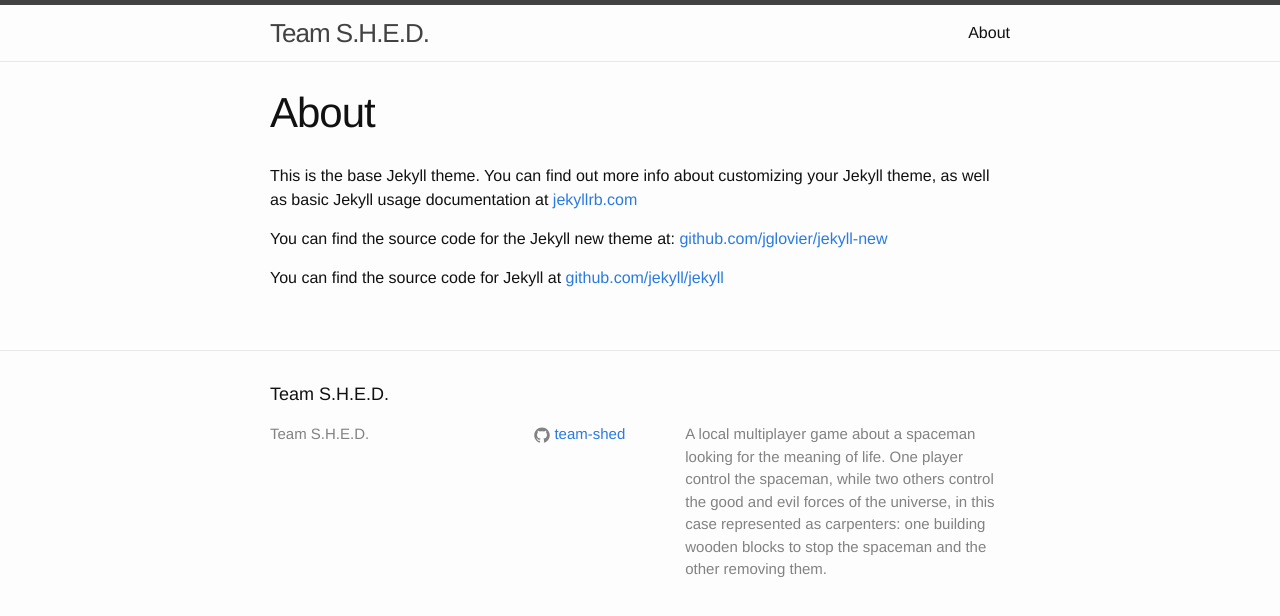
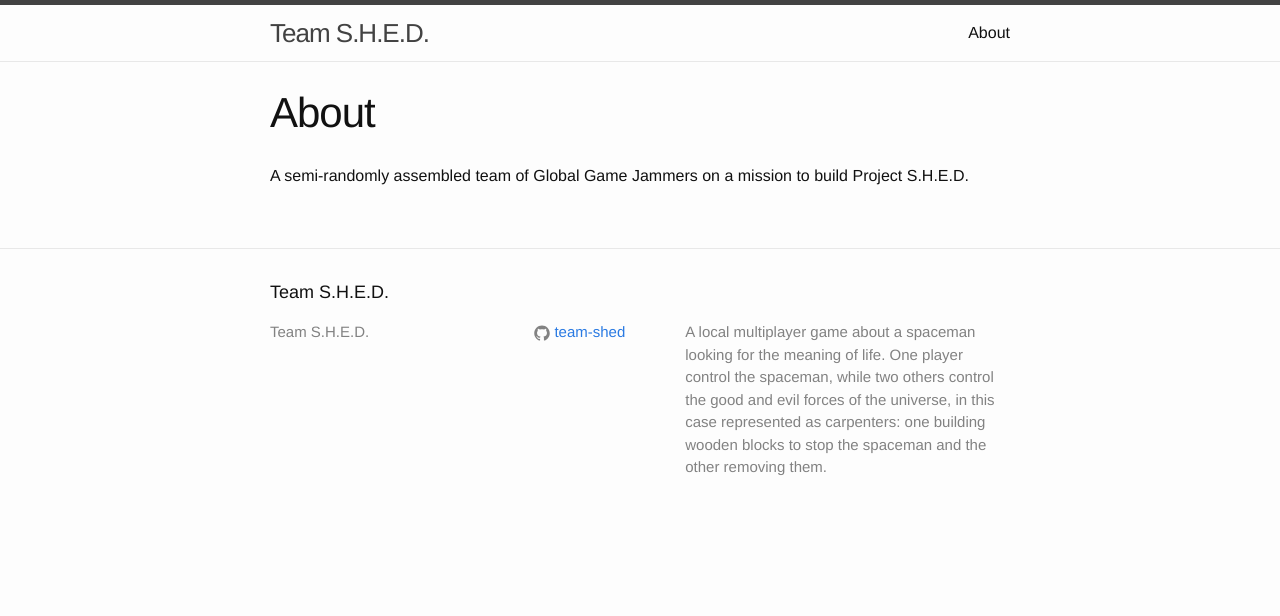
Before and after one commit to project-shed/project-shed.github.io, a Jekyll site: the page built from about.md, in a window 1280 px wide. Shown: the top 616 px of the page. Built offline with Jekyll 4.4.1, drawn with Linux system fonts in a browser that asks for light colours.

Commit message:
Updated about.

```diff
--- a/about.md
+++ b/about.md
@@ -4,8 +4,4 @@ title: About
 permalink: /about/
 ---
 
-This is the base Jekyll theme. You can find out more info about customizing your Jekyll theme, as well as basic Jekyll usage documentation at [jekyllrb.com](http://jekyllrb.com/)
-
-You can find the source code for the Jekyll new theme at: [github.com/jglovier/jekyll-new](https://github.com/jglovier/jekyll-new)
-
-You can find the source code for Jekyll at [github.com/jekyll/jekyll](https://github.com/jekyll/jekyll)
+A semi-randomly assembled team of Global Game Jammers on a mission to build Project S.H.E.D.
```
